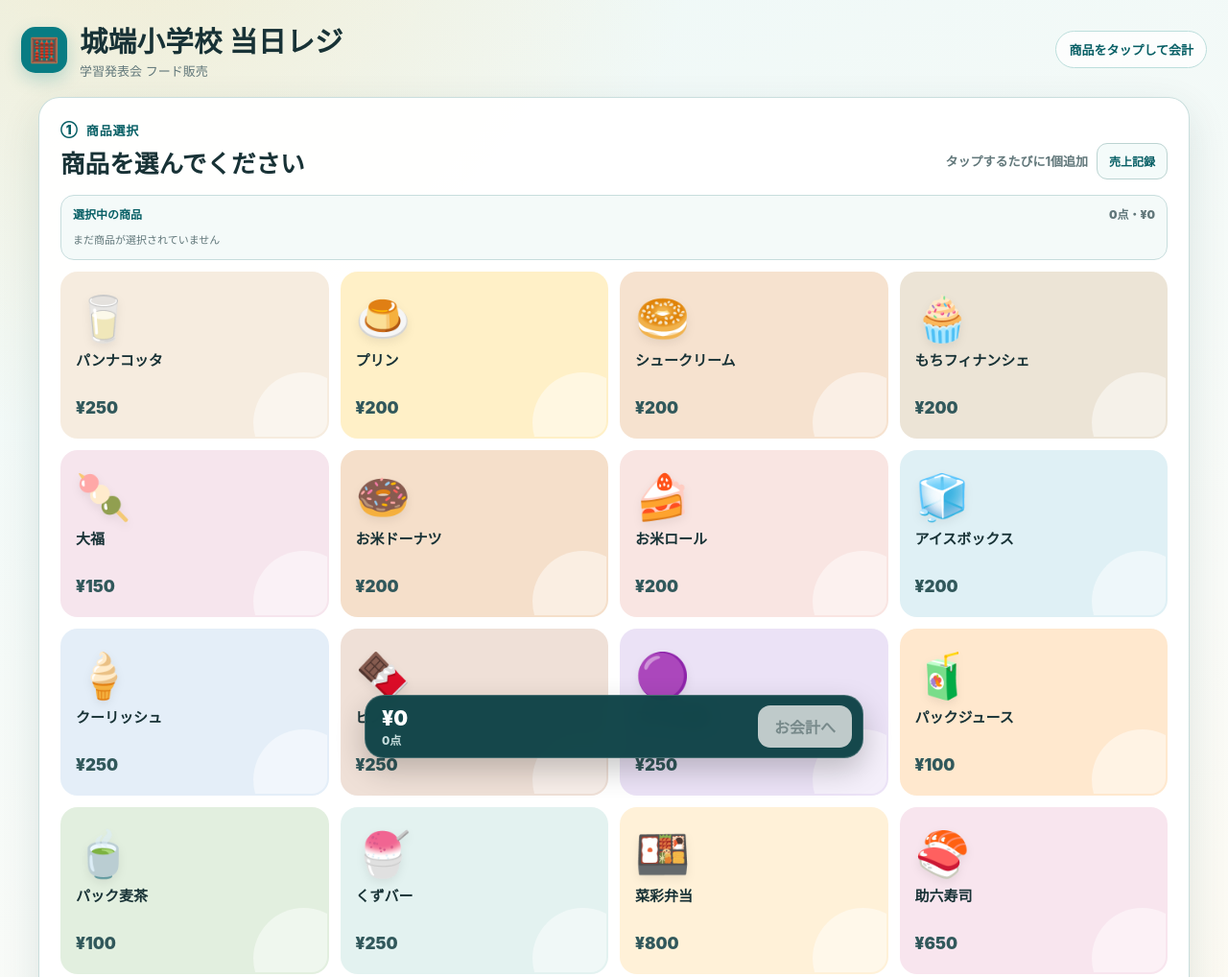
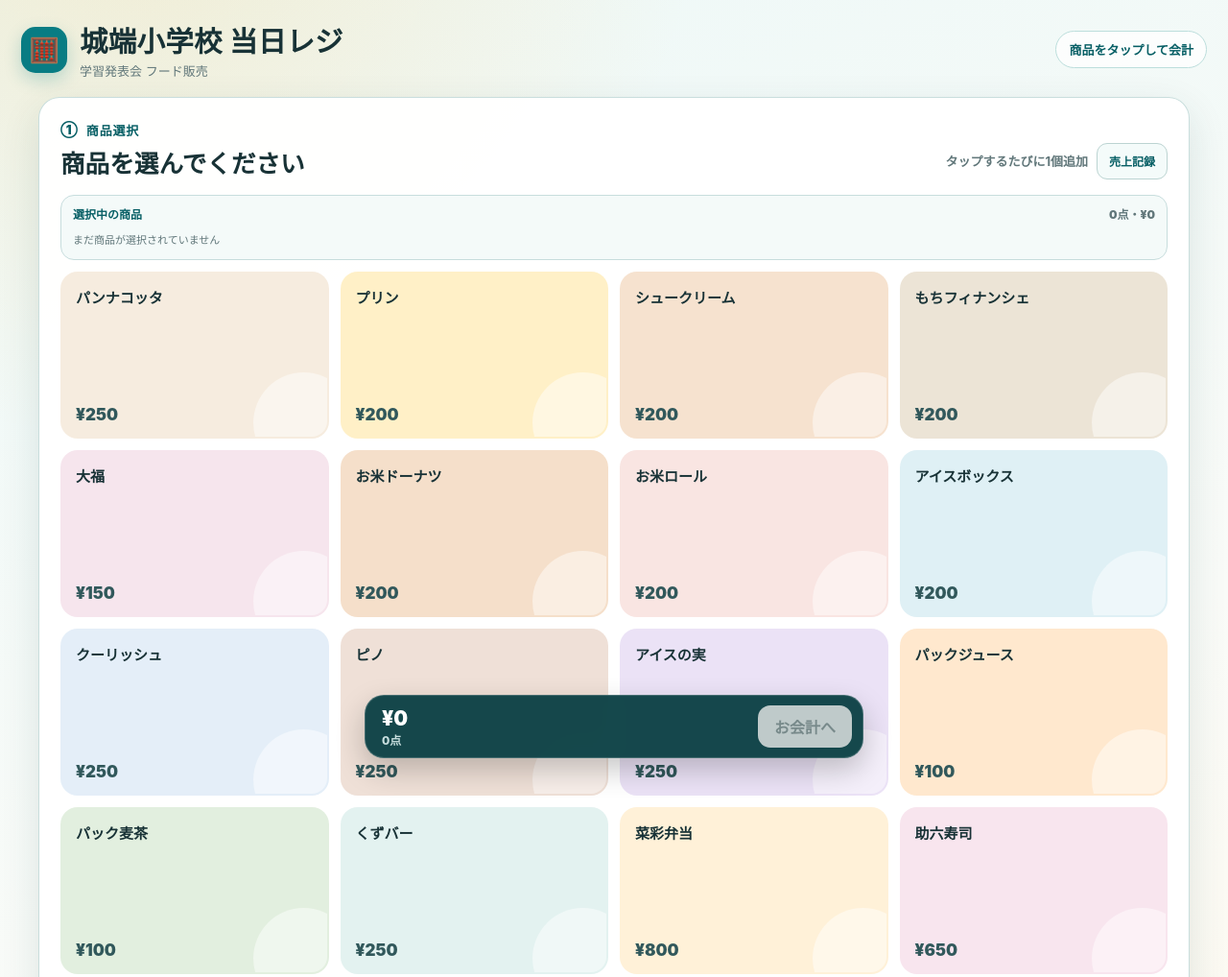
Before and after one commit to NT33985/ikeda-system, a plain HTML site: page index.html in a window 1280 px wide. Shown: the top 1018 px of the page at 96% size. Drawn offline with Linux system fonts and the light colour scheme.

Commit message:
Remove all product emojis and remove 10-yen quick payment button

```diff
--- a/index.html
+++ b/index.html
@@ -112,6 +112,8 @@
       position: relative;
       width: 100%;
       height: 100%;
+      display: flex;
+      flex-direction: column;
       min-height: 174px;
       padding: 16px 14px 13px;
       border: 2px solid transparent;
@@ -137,9 +139,8 @@
     .product-card:hover { transform: translateY(-2px); box-shadow: 0 10px 22px rgba(22,64,68,.11); }
     .product-card:active { transform: translateY(1px) scale(.985); }
     .product-wrap.selected .product-card { border-color: var(--brand); box-shadow: 0 0 0 3px rgba(8,124,131,.12); }
-    .product-icon { display: block; font-size: 46px; line-height: 1; margin-bottom: 12px; filter: drop-shadow(0 4px 5px rgba(0,0,0,.07)); }
     .product-name { display: block; min-height: 42px; font-weight: 900; font-size: 15px; line-height: 1.35; }
-    .product-price { display: block; margin-top: 7px; color: #31585b; font-weight: 900; font-size: 17px; }
+    .product-price { display: block; margin-top: auto; padding-top: 7px; color: #31585b; font-weight: 900; font-size: 17px; }
     .qty-badge {
       position: absolute;
       top: 10px;
@@ -357,12 +358,11 @@
       .section-head { margin-bottom: 11px; }
       .product-grid { grid-template-columns: repeat(4, minmax(0,1fr)); gap: 6px; }
       .product-card { min-height: 112px; padding: 9px 7px 8px; border-radius: 14px; }
-      .product-icon { font-size: 27px; margin-bottom: 5px; }
       .product-name { min-height: 30px; font-size: 11px; line-height: 1.25; }
-      .product-price { margin-top: 2px; font-size: 13px; }
+      .product-price { padding-top: 2px; font-size: 13px; }
       .qty-badge { top: 5px; right: 5px; min-width: 26px; height: 26px; padding: 0 5px; font-size: 12px; }
       .minus-on-card { right: 5px; bottom: 5px; width: 32px; height: 32px; border-radius: 9px; font-size: 18px; }
-      .quick-cash { grid-template-columns: repeat(4, 1fr); gap: 6px; }
+      .quick-cash { grid-template-columns: repeat(3, 1fr); gap: 6px; }
       .cash-chip { min-height: 42px; padding: 0 2px; font-size: 12px; }
       .mobile-total {
         position: fixed;
@@ -396,7 +396,7 @@
       .section-head { align-items: start; }
       .tap-hint { display: none; }
       .product-card { min-height: 108px; }
-      .quick-cash { grid-template-columns: repeat(4,1fr); }
+      .quick-cash { grid-template-columns: repeat(3,1fr); }
     }
     @media (prefers-reduced-motion: reduce) {
       * { scroll-behavior: auto !important; transition: none !important; }
@@ -474,7 +474,6 @@
           </label>
           <div class="quick-cash" aria-label="預かり金の早入力">
             <button type="button" class="cash-chip" data-cash="exact">ぴったり</button>
-            <button type="button" class="cash-chip" data-cash="10">＋¥10</button>
             <button type="button" class="cash-chip" data-cash="50">＋¥50</button>
             <button type="button" class="cash-chip" data-cash="100">＋¥100</button>
             <button type="button" class="cash-chip" data-cash="500">＋¥500</button>
@@ -533,29 +532,29 @@
       'use strict';
 
       const products = [
-        { id: 'pannacotta', name: 'パンナコッタ', label: 'パンナコッタ', price: 250, icon: '🥛', color: '#f6ecdf' },
-        { id: 'pudding', name: 'プリン', label: 'プリン', price: 200, icon: '🍮', color: '#fff0c7' },
-        { id: 'cream_puff', name: 'シュークリーム', label: 'シュークリーム', price: 200, icon: '🥯', color: '#f6e2cf' },
-        { id: 'mochi_financier', name: 'もちフィナンシェ', label: 'もちフィナンシェ', price: 200, icon: '🧁', color: '#ece4d6' },
-        { id: 'daifuku', name: '大福', label: '大福', price: 150, icon: '🍡', color: '#f6e5ed' },
-        { id: 'rice_donut', name: 'お米の焼きドーナツ', label: 'お米ドーナツ', price: 200, icon: '🍩', color: '#f5dfca' },
-        { id: 'rice_rollcake', name: 'お米の生ロールケーキ', label: 'お米ロール', price: 200, icon: '🍰', color: '#f9e5e2' },
-        { id: 'icebox', name: 'アイスボックス', label: 'アイスボックス', price: 200, icon: '🧊', color: '#dff0f5' },
-        { id: 'coolish', name: 'クーリッシュ（バニラ）', label: 'クーリッシュ', price: 250, icon: '🍦', color: '#e4eef8' },
-        { id: 'pino', name: 'ピノ', label: 'ピノ', price: 250, icon: '🍫', color: '#efe0d7' },
-        { id: 'icenomi', name: 'アイスの実', label: 'アイスの実', price: 250, icon: '🟣', color: '#ebe2f6' },
-        { id: 'pack_juice', name: 'パックジュース（4種類）', label: 'パックジュース', price: 100, icon: '🧃', color: '#ffe8ce' },
-        { id: 'pack_tea', name: 'パックお茶（麦茶）', label: 'パック麦茶', price: 100, icon: '🍵', color: '#e2efdf' },
-        { id: 'kuzubar', name: 'くずバー', label: 'くずバー', price: 250, icon: '🍧', color: '#e3f2f0' },
-        { id: 'saisai', name: '菜彩弁当', label: '菜彩弁当', price: 800, icon: '🍱', color: '#fff1d8' },
-        { id: 'sukeroku', name: '助六寿司（太巻4、いなり4）', label: '助六寿司', price: 650, icon: '🍣', color: '#f8e5ee' },
-        { id: 'onigiri', name: 'おにぎり２個（鮭、昆布）', label: 'おにぎり2個', price: 400, icon: '🍙', color: '#e9f1dc' },
-        { id: 'potato', name: 'フライドポテト（販売）', label: 'ポテト', price: 100, icon: '🍟', color: '#fff0c2' },
-        { id: 'nugget', name: 'チキンナゲット（販売）', label: 'ナゲット', price: 250, icon: '🍗', color: '#f9e3cf' },
-        { id: 'frank', name: 'フランクフルト　　1本（販売）', label: 'フランク 1本', price: 100, icon: '🌭', color: '#f5ded8' },
-        { id: 'coffee', name: 'スティックコーヒー（販売）', label: 'コーヒー', price: 100, icon: '☕', color: '#ece2da' },
-        { id: 'zenzai', name: 'ぜんざい', label: 'ぜんざい', price: 250, icon: '🥣', color: '#f3e6da' },
-        { id: 'zoni', name: '雑煮', label: '雑煮', price: 250, icon: '🍲', color: '#e1f1ec' }
+        { id: 'pannacotta', name: 'パンナコッタ', label: 'パンナコッタ', price: 250, color: '#f6ecdf' },
+        { id: 'pudding', name: 'プリン', label: 'プリン', price: 200, color: '#fff0c7' },
+        { id: 'cream_puff', name: 'シュークリーム', label: 'シュークリーム', price: 200, color: '#f6e2cf' },
+        { id: 'mochi_financier', name: 'もちフィナンシェ', label: 'もちフィナンシェ', price: 200, color: '#ece4d6' },
+        { id: 'daifuku', name: '大福', label: '大福', price: 150, color: '#f6e5ed' },
+        { id: 'rice_donut', name: 'お米の焼きドーナツ', label: 'お米ドーナツ', price: 200, color: '#f5dfca' },
+        { id: 'rice_rollcake', name: 'お米の生ロールケーキ', label: 'お米ロール', price: 200, color: '#f9e5e2' },
+        { id: 'icebox', name: 'アイスボックス', label: 'アイスボックス', price: 200, color: '#dff0f5' },
+        { id: 'coolish', name: 'クーリッシュ（バニラ）', label: 'クーリッシュ', price: 250, color: '#e4eef8' },
+        { id: 'pino', name: 'ピノ', label: 'ピノ', price: 250, color: '#efe0d7' },
+        { id: 'icenomi', name: 'アイスの実', label: 'アイスの実', price: 250, color: '#ebe2f6' },
+        { id: 'pack_juice', name: 'パックジュース（4種類）', label: 'パックジュース', price: 100, color: '#ffe8ce' },
+        { id: 'pack_tea', name: 'パックお茶（麦茶）', label: 'パック麦茶', price: 100, color: '#e2efdf' },
+        { id: 'kuzubar', name: 'くずバー', label: 'くずバー', price: 250, color: '#e3f2f0' },
+        { id: 'saisai', name: '菜彩弁当', label: '菜彩弁当', price: 800, color: '#fff1d8' },
+        { id: 'sukeroku', name: '助六寿司（太巻4、いなり4）', label: '助六寿司', price: 650, color: '#f8e5ee' },
+        { id: 'onigiri', name: 'おにぎり２個（鮭、昆布）', label: 'おにぎり2個', price: 400, color: '#e9f1dc' },
+        { id: 'potato', name: 'フライドポテト（販売）', label: 'ポテト', price: 100, color: '#fff0c2' },
+        { id: 'nugget', name: 'チキンナゲット（販売）', label: 'ナゲット', price: 250, color: '#f9e3cf' },
+        { id: 'frank', name: 'フランクフルト　　1本（販売）', label: 'フランク 1本', price: 100, color: '#f5ded8' },
+        { id: 'coffee', name: 'スティックコーヒー（販売）', label: 'コーヒー', price: 100, color: '#ece2da' },
+        { id: 'zenzai', name: 'ぜんざい', label: 'ぜんざい', price: 250, color: '#f3e6da' },
+        { id: 'zoni', name: '雑煮', label: '雑煮', price: 250, color: '#e1f1ec' }
       ];
 
       const byId = new Map(products.map(product => [product.id, product]));
@@ -692,7 +691,6 @@
             <div class="product-wrap${quantity ? ' selected' : ''}">
               <button type="button" class="product-card" style="--card-bg:${product.color}" data-add="${product.id}" aria-label="${product.name} ${yen(product.price)}を1個追加。現在${quantity}個">
                 <span class="qty-badge" aria-hidden="true">${quantity}</span>
-                <span class="product-icon" aria-hidden="true">${product.icon}</span>
                 <span class="product-name">${product.label || product.name}</span>
                 <span class="product-price">${yen(product.price)}</span>
               </button>
@@ -705,7 +703,7 @@
         const active = products.filter(product => state.cart.has(product.id));
         nodes.list.innerHTML = active.length ? active.map(product => {
           const quantity = state.cart.get(product.id);
-          return `<div class="order-line"><span class="line-name">${product.icon} ${product.label || product.name}</span><span class="line-qty">× ${quantity}</span><strong class="line-total">${yen(product.price * quantity)}</strong></div>`;
+          return `<div class="order-line"><span class="line-name">${product.label || product.name}</span><span class="line-qty">× ${quantity}</span><strong class="line-total">${yen(product.price * quantity)}</strong></div>`;
         }).join('') : '<div class="empty-state">商品をタップすると<br>ここに注文内容が表示されます</div>';
       };
 
@@ -715,7 +713,7 @@
         nodes.selectionMeta.textContent = `${count}点・${yen(total)}`;
         nodes.selectionList.innerHTML = active.length ? active.map(product => {
           const quantity = state.cart.get(product.id);
-          return `<span class="selection-chip">${product.icon} ${product.label || product.name} ×${quantity}</span>`;
+          return `<span class="selection-chip">${product.label || product.name} ×${quantity}</span>`;
         }).join('') : '<span class="selection-empty">まだ商品が選択されていません</span>';
       };
 
```
